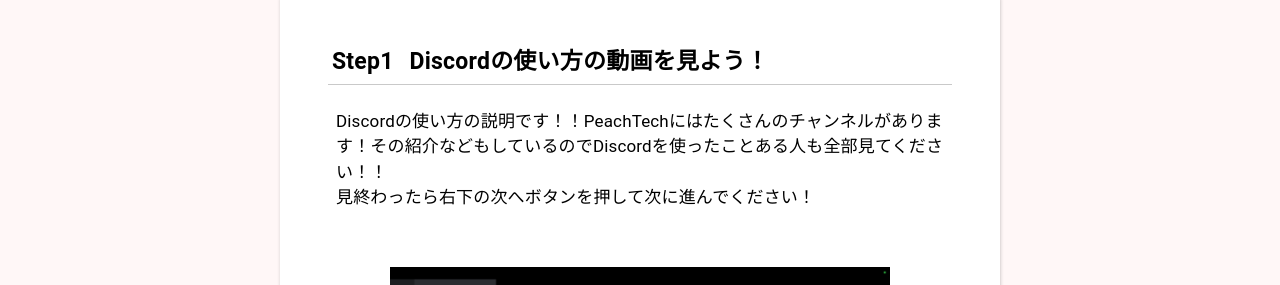
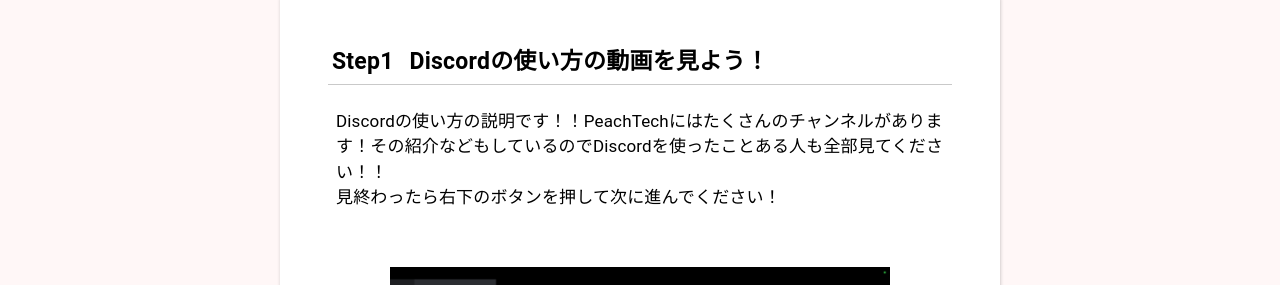
Before and after one commit to Peach-Tech0927/PeachTech-tutorial, a Next.js app: page /section1 in a window 1280 px wide. Shown: the part 111-396 px from the top of the page. Built offline with nearby package versions, Linux system fonts and the light colour scheme.

Commit message:
page-contentsの文言を修正

```diff
--- a/app/components/page-contents.tsx
+++ b/app/components/page-contents.tsx
@@ -29,7 +29,7 @@
       >
         {detail}
         <br />
-        見終わったら右下の次へボタンを押して次に進んでください！
+        見終わったら右下のボタンを押して次に進んでください！
       </Typography>
     </Box>
   );
```
